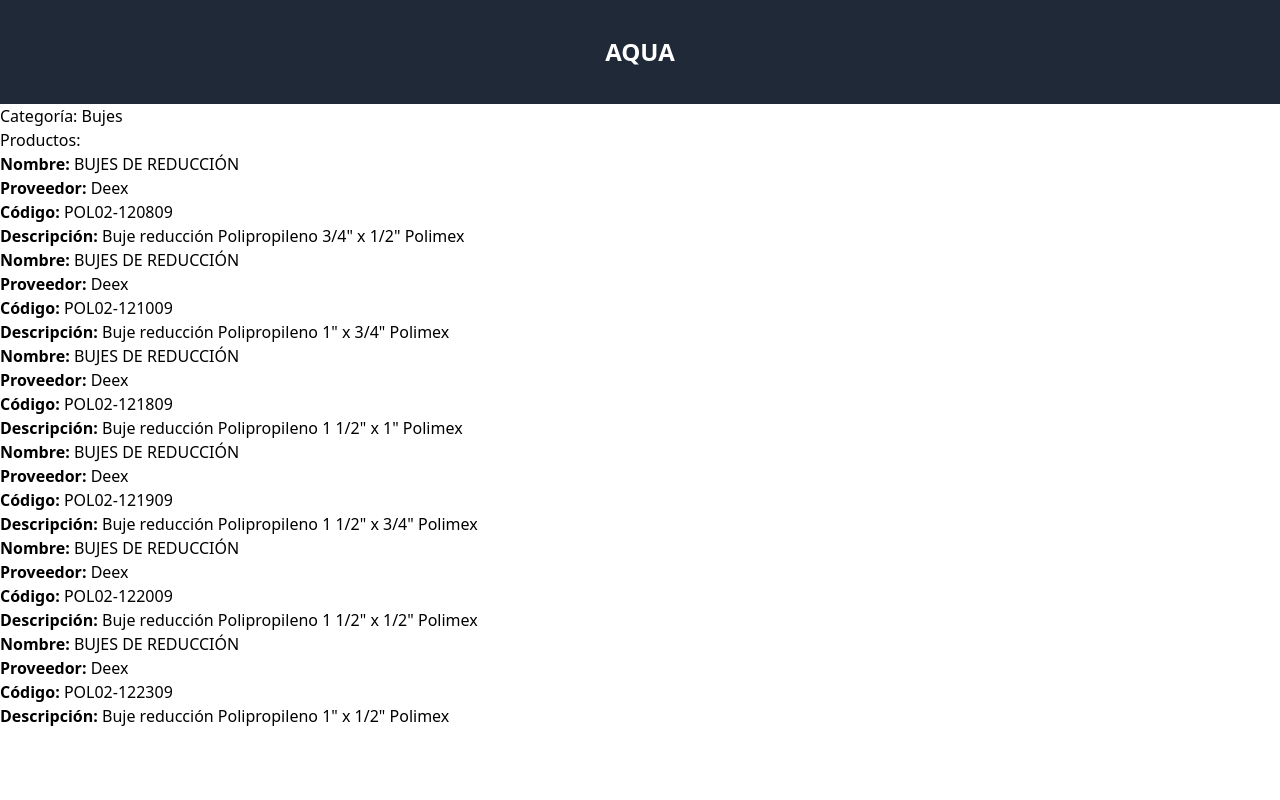
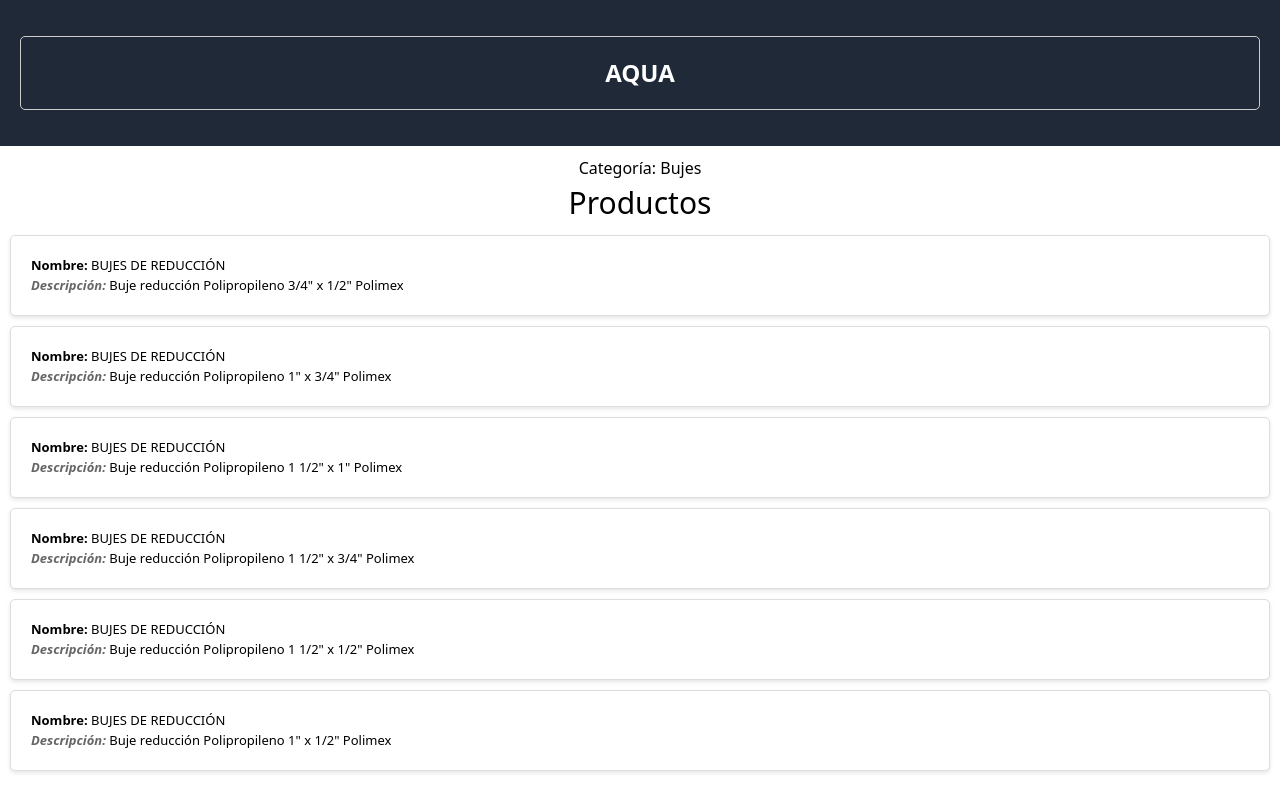
Before and after one commit to dmbruno/AQUA, a React (Create React App) app: page /insumos/Bujes in a window 1280 px wide. Built offline with nearby package versions, Linux system fonts and the light colour scheme.

Commit message:
fix InsumosDetail

```diff
--- /dev/null
+++ b/src/componentes/Insumos List/InsumosDetail.css
@@ -0,0 +1,69 @@
+/* InsumoDetail.css */
+
+/* Estilos para el contenedor principal */
+.insumo-detail-container{
+    padding: .625rem;
+    display: flex;
+    flex-direction: column;
+    align-items: center;
+}
+
+.container {
+    margin: 20px;
+    padding: 20px;
+    border: 1px solid #ccc;
+    border-radius: 5px;
+}
+
+/* Estilos para el título de la categoría */
+.category-title {
+    font-size: 24px;
+    margin-bottom: 10px;
+}
+
+/* Estilos para el título de productos */
+.productos-title {
+    font-size: 30px;
+    margin-bottom: 10px;
+}
+
+/* Estilos para la lista de productos */
+.productos-list {
+    display: flex;
+    flex-wrap: wrap;
+    gap: 10px;
+    padding: 0;
+    list-style-type: none;
+}
+
+/* Estilos para cada tarjeta de producto */
+.producto-item {
+    background-color: #fff;
+    border: 1px solid #ddd;
+    border-radius: 5px;
+    box-shadow: 0 2px 4px rgba(0, 0, 0, 0.1);
+    padding: 20px;
+    width: 100%;
+    transition: all 0.3s ease;
+    font-size: .8125rem;
+}
+
+/* Estilos para el texto del nombre del producto */
+.producto-nombre {
+    font-weight: bold;
+    font-size: 18px;
+    margin-bottom: 10px;
+}
+
+/* Estilos para el texto de la descripción del producto */
+.descripcion-label {
+    font-style: italic;
+    color: #666;
+
+}
+
+/* Estilos cuando el usuario pasa el ratón sobre la tarjeta */
+.producto-item:hover {
+    transform: translateY(-5px);
+    box-shadow: 0 5px 10px rgba(0, 0, 0, 0.1);
+}
--- a/src/componentes/Insumos List/InsumosDetail.jsx
+++ b/src/componentes/Insumos List/InsumosDetail.jsx
@@ -1,6 +1,7 @@
 import React from 'react';
 import { useParams } from 'react-router-dom';
 import itemsData from '../../data/mock_data.json';
+import "./InsumosDetail.css"
 
 const InsumoDetail = () => {
     const { categoriaId } = useParams(); // Obtener la categoriaId de los parámetros de la URL
@@ -20,16 +21,14 @@ const InsumoDetail = () => {
     const productosUnicosArray = Array.from(productosUnicos).map(productoString => JSON.parse(productoString));
 
     return (
-        <div>
-            <h2>Categoría: {categoriaId}</h2>
-            <h3>Productos:</h3>
-            <ul>
+        <div  className="insumo-detail-container">
+            <h2 className="categoria-title">Categoría: {categoriaId}</h2>
+            <h3 className="productos-title">Productos</h3>
+            <ul className="productos-list">
                 {productosUnicosArray.map(producto => (
-                    <li key={producto.codigo}>
-                        <strong>Nombre:</strong> {producto.nombre}<br />
-                        <strong>Proveedor:</strong> {producto.proveedor}<br />
-                        <strong>Código:</strong> {producto.codigo}<br />
-                        <strong>Descripción:</strong> {producto.descripcion}<br />
+                    <li key={producto.codigo} className="producto-item">
+                        <strong className="nombre-label">Nombre:</strong> {producto.nombre}<br />
+                        <strong className="descripcion-label">Descripción:</strong> {producto.descripcion}<br />
 
                     </li>
                 ))}
```
